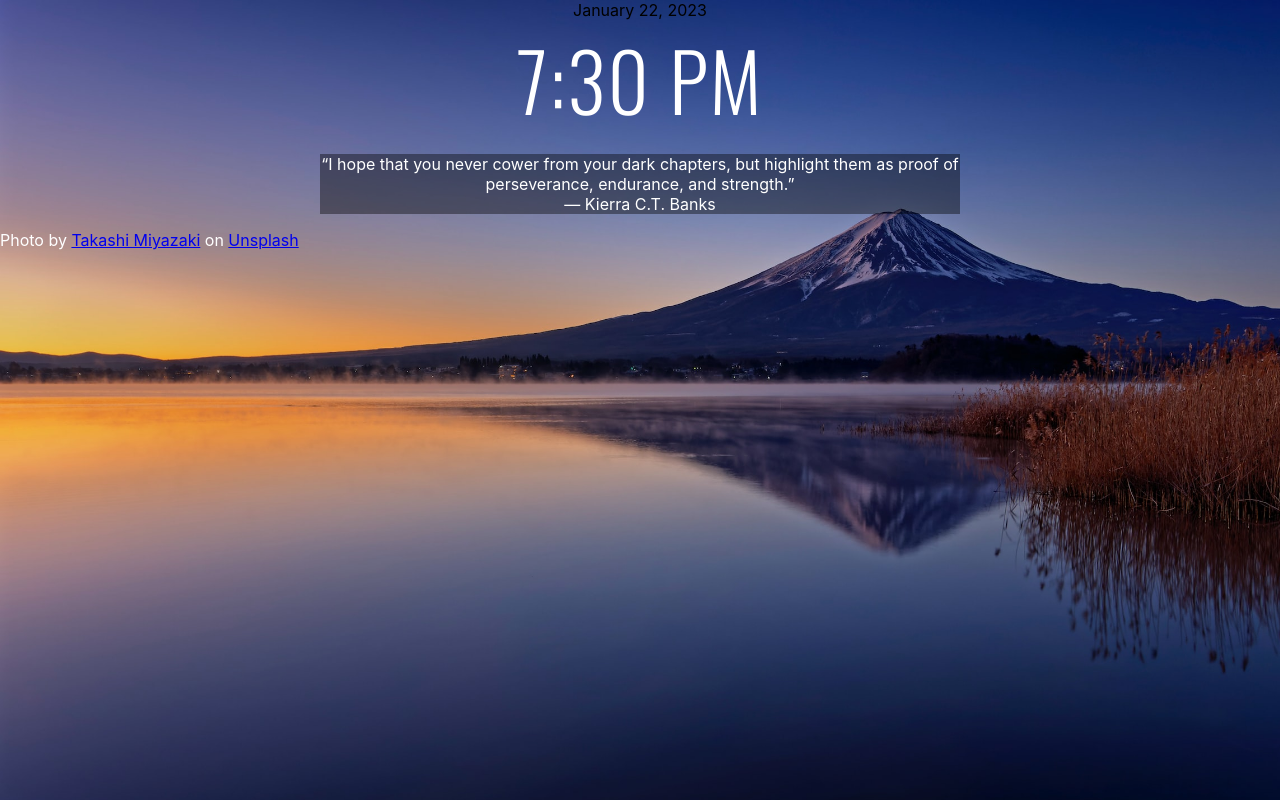
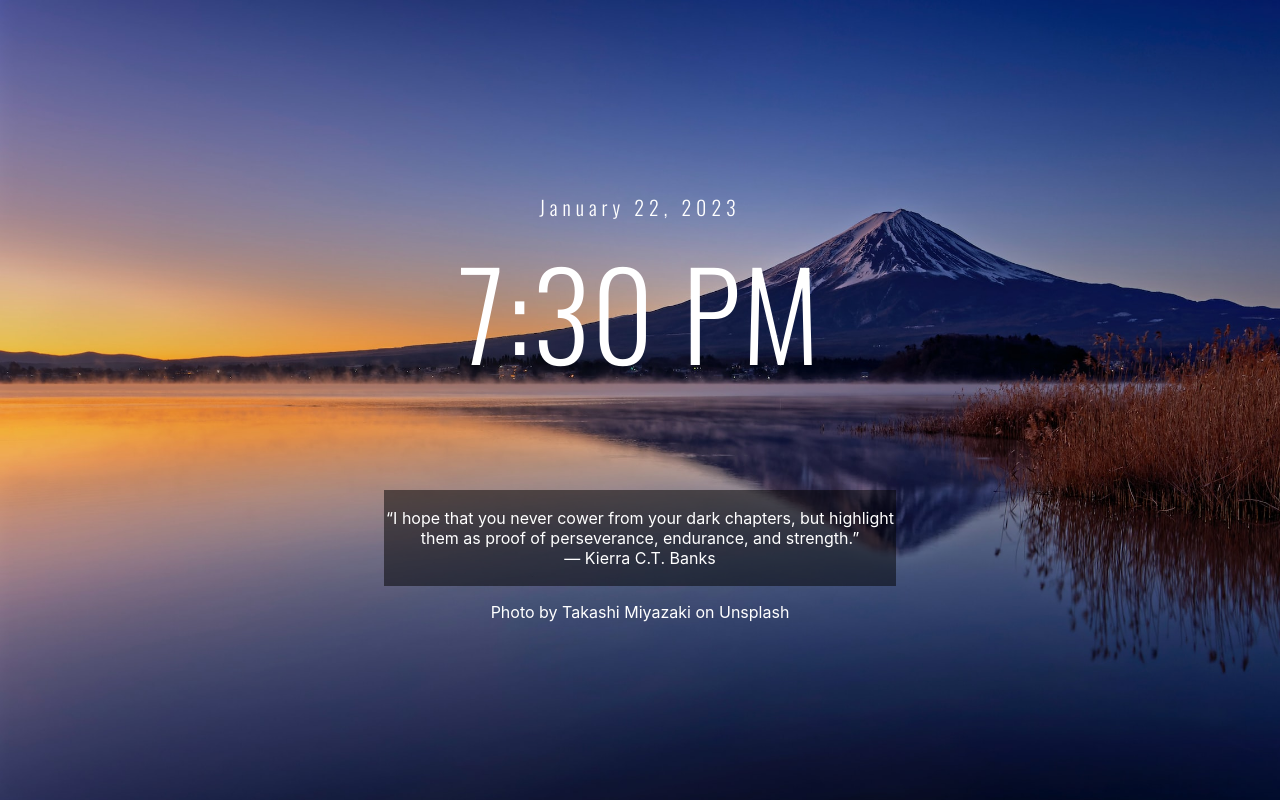
Before and after one commit to cpage2/homescreen, a React (Create React App) app: page / in a window 1280 px wide. Built offline with nearby package versions, Linux system fonts and the light colour scheme; the HTML template or start-up script is replaced by a standard one.

Commit message:
move styling to css file

```diff
--- a/src/App.css
+++ b/src/App.css
@@ -1,45 +1,42 @@
 
-@import url('https://fonts.googleapis.com/css2?family=Oswald:wght@200;300&display=swap');
+@import url('https://fonts.googleapis.com/css2?family=Oswald:wght@200;300;500&display=swap');
 
 
-.App {
-  text-align: center;
+#credit > a:hover{
+
+  color: rgb(21, 20, 28) !important;
 }
 
-.App-logo {
-  height: 40vmin;
-  pointer-events: none;
+.dateTime{
+
+    text-align:center;
+    margin-top: 15%;
+    margin-bottom: 7%;
+
 }
 
-@media (prefers-reduced-motion: no-preference) {
-  .App-logo {
-    animation: App-logo-spin infinite 20s linear;
-  }
+#date{
+    font-size: 20px;
+    font-family: 'Oswald', sans-serif;
+    color: white;
+    letter-spacing: 5px;
+    font-weight: 300;
+
 }
 
-.App-header {
-  background-color: #282c34;
-  min-height: 100vh;
-  display: flex;
-  flex-direction: column;
-  align-items: center;
-  justify-content: center;
-  font-size: calc(10px + 2vmin);
-  color: white;
+#time{
+    font-size: 120px;
+    font-family: 'Oswald', sans-serif;
+    color: white;
+    letter-spacing: 2px;
+    font-weight: 300;
 }
 
-
-
-.App-link {
-  color: #61dafb;
+.qouteBox{
+  background-color: rgba(0, 0, 0, 0.5);
+  width: 40%;
+  margin: 0 auto;
+  text-align: center;
+  padding-top: 2px;
+  padding-bottom: 2px;
 }
-
-
-@keyframes App-logo-spin {
-  from {
-    transform: rotate(0deg);
-  }
-  to {
-    transform: rotate(360deg);
-  }
-}
--- a/src/App.js
+++ b/src/App.js
@@ -15,30 +15,11 @@ function App() {
 
   };
 
-  let tStyle ={
-    fontSize: 80,
-    fontFamily: "'Oswald', sans-serif",
-    color: 'white',
-    letterSpacing: 2
-  }
 
 
-  let divBG ={
-    backgroundColor: 'rgba(0, 0, 0, 0.4)',
-    width: '50%',
-    margin: '0 auto',
-    textAlign: 'center'
-  }
-
-  let dtBG = {
-    backgroundColor: 'rgba(0, 0, 0, 0.4)',
-    width: 500,
-    height:300,
-    margin: '0 auto',
-    textAlign: 'center',
-    marginTop: '10%',
-    borderRadius: '70%'
-
+  let aStyle = {
+    color:'white',
+    textDecoration: 'none'
   }
 
   return (
@@ -48,21 +29,21 @@ function App() {
 
     <>
 
-      <div className='dateTime' style={{textAlign:'center'}}>
-        <><Moment className='date' format='LL' interval={1000} fromNow></Moment>
+      <div className='dateTime'>
+        <><Moment id='date' format='LL' interval={1000} fromNow></Moment>
           <><br></br></>
-          <Moment style={tStyle} className='time' format='LT' interval={1000} fromNow></Moment></>
+          <Moment  id='time' format='LT' interval={1000} fromNow></Moment></>
 
       </div>
 
 
-      <div className='qouteBox' style={divBG}>
+      <div className='qouteBox'>
           <p id='qoute' style={fontStyle}>“I hope that you never cower from your dark chapters, but highlight them as proof of perseverance, endurance, and strength.”<br></br>
             ― Kierra C.T. Banks</p>
 
       </div>
 
-      <footer><p id='credit' style={fontStyle}>Photo by <a href="https://unsplash.com/@miyatankun?utm_source=unsplash&utm_medium=referral&utm_content=creditCopyText">Takashi Miyazaki</a> on <a href="https://unsplash.com/photos/4VELvD-vdVg?utm_source=unsplash&utm_medium=referral&utm_content=creditCopyText">Unsplash</a></p></footer>
+      <footer style = {{textAlign:'center'}}><p id='credit' style={fontStyle}>Photo by <a style={aStyle} href="https://unsplash.com/@miyatankun?utm_source=unsplash&utm_medium=referral&utm_content=creditCopyText">Takashi Miyazaki</a> on <a style={aStyle} href="https://unsplash.com/photos/4VELvD-vdVg?utm_source=unsplash&utm_medium=referral&utm_content=creditCopyText">Unsplash</a></p></footer>
       </>
 
 
```
